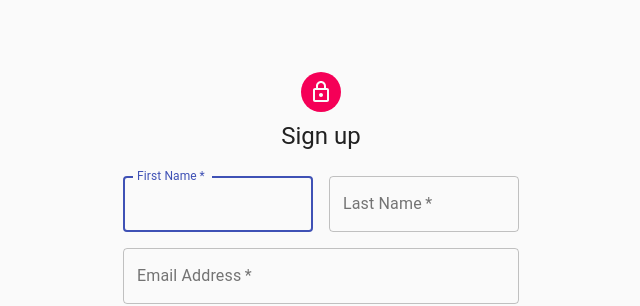
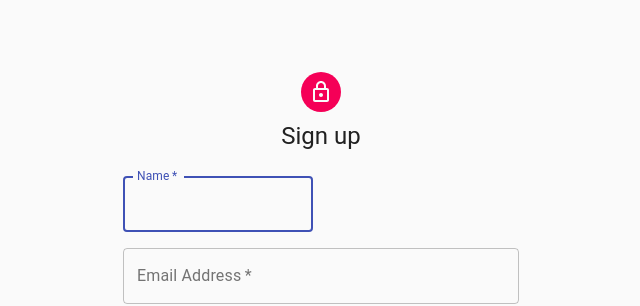
Before and after one commit to wangxiaolialina/stocktracker, a React (Create React App) app: page /signup in a window 1280 px wide. Shown: the top 306 px of the page, without its empty margins (319-959 px from the left). Built offline with nearby package versions, Linux system fonts and the light colour scheme.

Commit message:
add signup feature and redirect to home page after signup

```diff
--- a/package.json
+++ b/package.json
@@ -43,5 +43,6 @@
       "last 1 firefox version",
       "last 1 safari version"
     ]
-  }
+  },
+  "proxy": "http://localhost:3001"
 }
--- a/src/components/SignupForm/Signup.js
+++ b/src/components/SignupForm/Signup.js
@@ -12,6 +12,9 @@ import LockOutlinedIcon from '@material-ui/icons/LockOutlined';
 import Typography from '@material-ui/core/Typography';
 import { makeStyles } from '@material-ui/core/styles';
 import Container from '@material-ui/core/Container';
+import userService from '../../utils/userService';
+
+
 
 function Copyright() {
   return (
@@ -46,8 +49,22 @@ const useStyles = makeStyles((theme) => ({
   },
 }));
 
-export default function SignUp() {
+export default function SignUp(props) {
   const classes = useStyles();
+
+  const handleSubmit = async (e) => {
+    e.preventDefault();
+    try {
+      console.log(props.name,props.email,props.password)
+      await userService.signup({name:props.name,email:props.email,password:props.password});
+      props.history.push('/')
+      // Let <App> know a user has signed up!
+      // Successfully signed up - show GamePage
+    } catch (err) {
+      // Invalid user data (probably duplicate email)
+      alert('Invalid Signup!');
+    }
+  }
 
   return (
     <Container component="main" maxWidth="xs">
@@ -59,29 +76,20 @@ export default function SignUp() {
         <Typography component="h1" variant="h5">
           Sign up
         </Typography>
-        <form className={classes.form} noValidate>
+        <form className={classes.form} method="POST" onSubmit={handleSubmit} noValidate>
           <Grid container spacing={2}>
             <Grid item xs={12} sm={6}>
               <TextField
-                autoComplete="fname"
-                name="firstName"
+                autoComplete="name"
+                name="signupname"
                 variant="outlined"
                 required
                 fullWidth
-                id="firstName"
-                label="First Name"
+                id="Name"
+                label="Name"
                 autoFocus
-              />
-            </Grid>
-            <Grid item xs={12} sm={6}>
-              <TextField
-                variant="outlined"
-                required
-                fullWidth
-                id="lastName"
-                label="Last Name"
-                name="lastName"
-                autoComplete="lname"
+                value={props.name}
+                onChange={props.handleChange}
               />
             </Grid>
             <Grid item xs={12}>
@@ -91,8 +99,10 @@ export default function SignUp() {
                 fullWidth
                 id="email"
                 label="Email Address"
-                name="email"
+                name="signupemail"
                 autoComplete="email"
+                value={props.email}
+                onChange={props.handleChange}
               />
             </Grid>
             <Grid item xs={12}>
@@ -100,11 +110,13 @@ export default function SignUp() {
                 variant="outlined"
                 required
                 fullWidth
-                name="password"
+                name="signuppassword"
                 label="Password"
                 type="password"
                 id="password"
                 autoComplete="current-password"
+                value={props.password}
+                onChange={props.handleChange}
               />
             </Grid>
             <Grid item xs={12}>
--- a/src/utils/userService.js
+++ b/src/utils/userService.js
@@ -1,8 +1,9 @@
 import tokenService from './tokenService';
 
-const BASE_URL = '/api/users/';
+const BASE_URL = '/api/user/';
 
 function signup(user) {
+  console.log(user)
   return fetch(BASE_URL + 'signup', {
     method: 'POST',
     headers: new Headers({'Content-Type': 'application/json'}),
```
